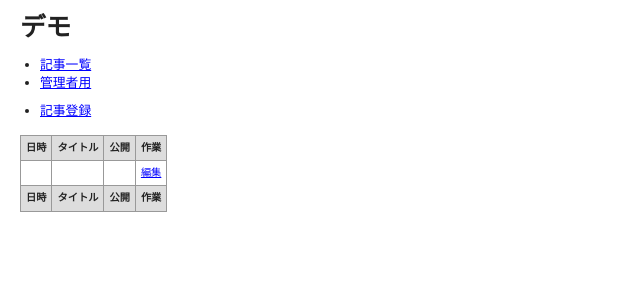
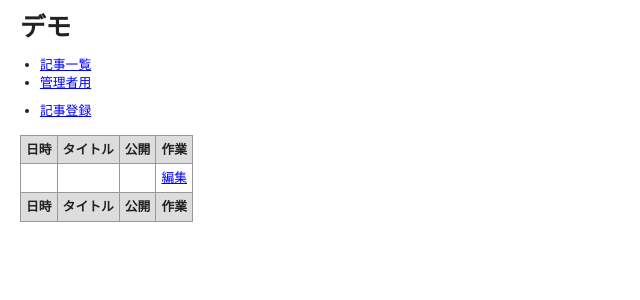
Before and after one commit to refirio/levis-demo, a PHP site: template app/views/admin/article.php in a window 1280 px wide. Shown: the top 300 px of the page, without its empty margins (0-640 px from the left). Run offline with PHP 8.4, Linux system fonts and the light colour scheme; the template is opened without the code that fills it: most values are stand-ins (such as "Sample title", 1, 10 or a date in 2020); data that the repository does not hold is empty; some libraries are stand-ins or nearby versions.

Commit message:
フォントサイズを調整。

```diff
--- a/css/common.css
+++ b/css/common.css
@@ -133,7 +133,6 @@ table tr th {
     padding: 5px;
     border: 1px solid #999999;
     background-color: #DDDDDD;
-    font-size: 80%;
     font-weight: bold;
     text-align: center;
 }
@@ -141,7 +140,6 @@ table tr td {
     padding: 5px;
     border: 1px solid #999999;
     background-color: #FFFFFF;
-    font-size: 80%;
 }
 table tr td input {
     margin: -2px 0;
```
